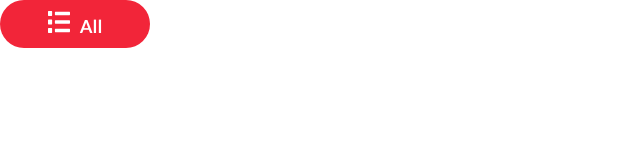
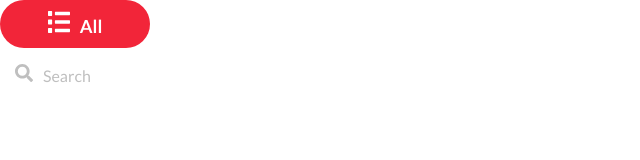
Before and after one commit to elenaJO/pokedex, a Vue app: page / in a window 1280 px wide. Shown: the top 160 px of the page, without its empty margins (0-640 px from the left). Built offline with nearby package versions, Linux system fonts and the light colour scheme.

Commit message:
feat(MAQ): maquetacion buscador

```diff
--- a/src/App.vue
+++ b/src/App.vue
@@ -6,16 +6,19 @@
     >
       <img src="./assets/icons/all.svg">
     </AppButtons>
+    <AppSearch/>
     <!-- <router-view/> -->
   </div>
 </template>
 <script>
 import AppButtons from './components/shared/AppButton';
+import AppSearch from './components/shared/AppSearch';
 
 export default {
   name: 'App',
   components: {
     AppButtons,
+    AppSearch,
   },
 }
 </script>
--- /dev/null
+++ b/src/components/shared/AppSearch.vue
@@ -0,0 +1,39 @@
+<template>
+	<div class="app-search">
+		<img
+			src="../../assets/icons/search.svg"
+			alt="buscar"
+			height="18px"
+		>
+		<input
+			type="text"
+			placeholder="Search"
+			class="app-search__text"
+		>
+	</div>
+</template>
+<script>
+export default {
+	name: 'app-search',
+};
+</script>
+<style lang="scss" scoped>
+	.app-search {
+		background-color: $white;
+		@include border-radius(5px);
+		padding: 16px 15px;
+
+		&__text {
+			border: none;
+			color: $medium-grey;
+			font-size: $medium16;
+			line-height: 140%;
+			margin-left: 10px;
+			outline: none;
+
+			&::placeholder {
+				color: $light-grey;
+			}
+		}
+	}
+</style>
```
